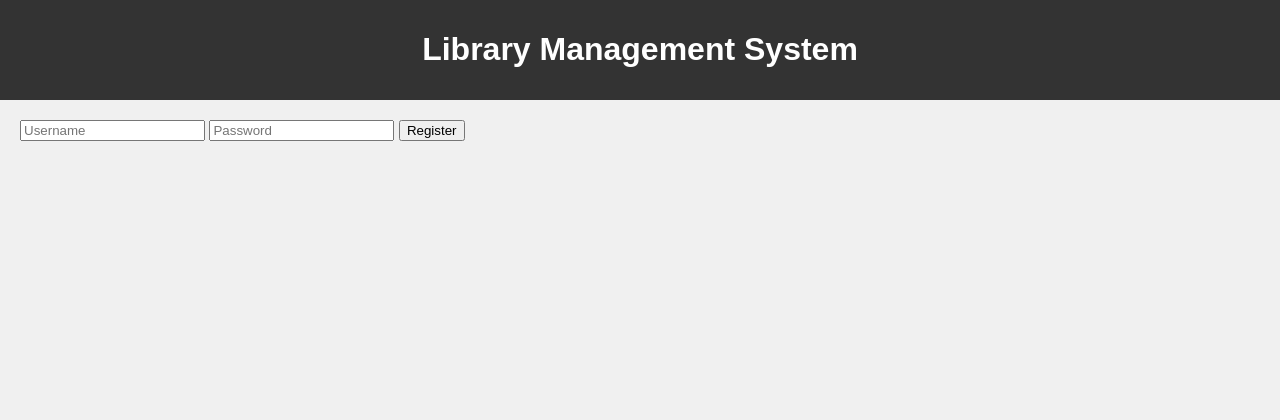
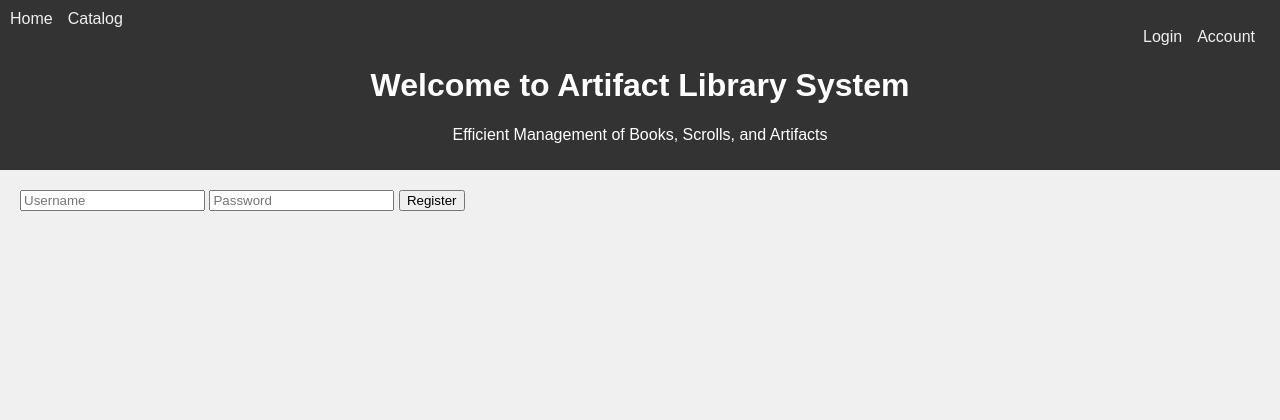
Before and after one commit to Nibe-ChNU-4-1/mystical-lib, a Flask app: page /register in a window 1280 px wide. Shown: the top 420 px of the page. Run offline with Flask 3, Linux system fonts and the light colour scheme.

Commit message:
update header

```diff
--- a/frontend/static/style.css
+++ b/frontend/static/style.css
@@ -10,6 +10,31 @@ header {
     color: white;
     padding: 10px;
     text-align: center;
+}
+header nav ul {
+    list-style-type: none;
+    margin: 0;
+    padding: 0;
+    display: flex;
+}
+
+header nav ul:first-child {
+    justify-content: flex-start;
+}
+
+header nav ul:last-child {
+    justify-content: flex-end;
+    margin-left: auto;
+}
+
+header nav ul li {
+    margin-right: 15px;
+}
+
+header nav ul li a {
+    text-decoration: none;
+    font-size: 16px;
+    color: #f0f0f0;
 }
 
 main {
--- a/frontend/templates/register.html
+++ b/frontend/templates/register.html
@@ -6,9 +6,29 @@
     <link rel="stylesheet" href="{{ url_for('static', filename='style.css') }}">
 </head>
 <body>
-    <header>
-        <h1>Library Management System</h1>
-    </header>
+<header>
+    <nav>
+        <ul>
+            <li><a href="{{ url_for('home') }}">Home</a></li>
+            <li><a href="#">Catalog</a></li>
+        </ul>
+        <ul>
+            {% if 'user' in session %}
+                {% if session['user']['role'] == 'admin' %}
+                    <li><a href="{{ url_for('homepages.admin_home') }}">{{ session['user']['username'] }}</a></li>
+                {% else %}
+                    <li><a href="{{ url_for('homepages.user_home') }}">{{ session['user']['username'] }}</a></li>
+                {% endif %}
+                <li><a href="{{ url_for('auth.logout') }}">Logout</a></li>
+            {% else %}
+                <li><a href="{{ url_for('auth.login') }}">Login</a></li>
+                <li><a href="{{ url_for('auth.register') }}">Account</a></li>
+            {% endif %}
+        </ul>
+    </nav>
+    <h1>Welcome to Artifact Library System</h1>
+    <p>Efficient Management of Books, Scrolls, and Artifacts</p>
+</header>
     <main>
         <form method="POST" action="/register">
             <input type="text" name="username" placeholder="Username" required>
```
Also changed, not shown: frontend/templates/admin_home.html (+23 -3 lines), frontend/templates/index.html (+19 -0 lines), frontend/templates/login.html (+23 -3 lines), frontend/templates/user_home.html (+23 -3 lines).
